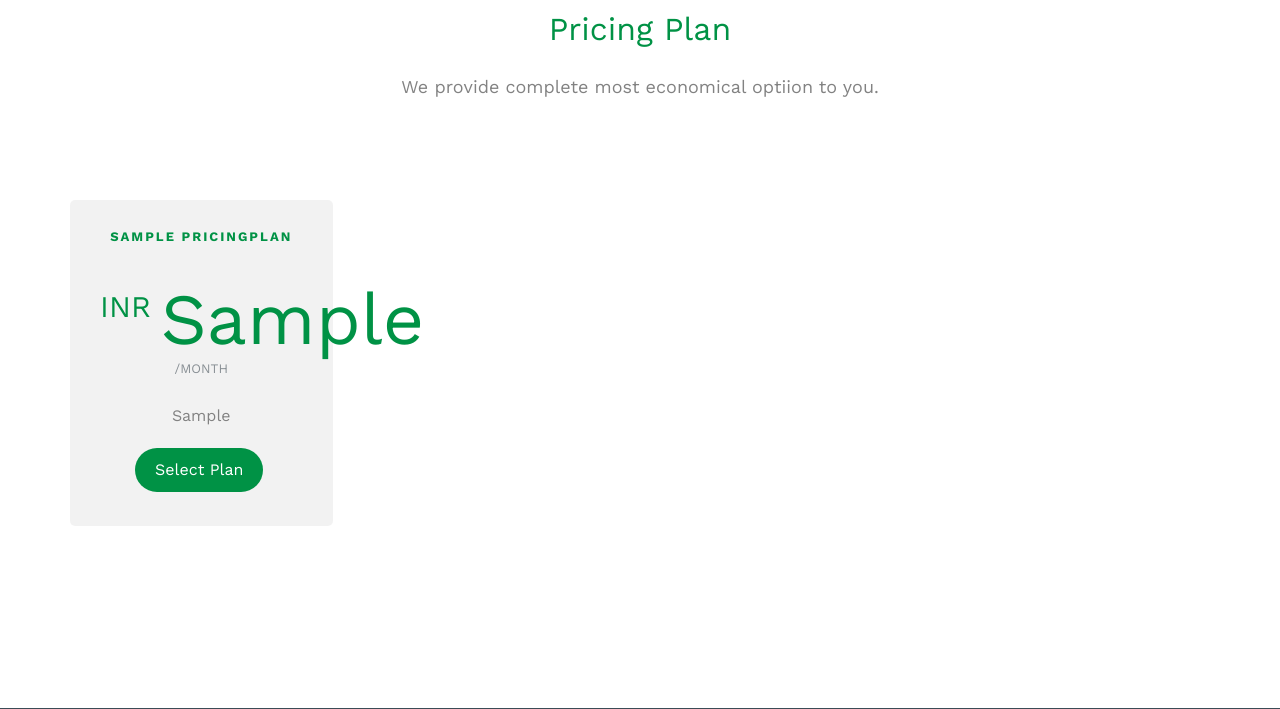
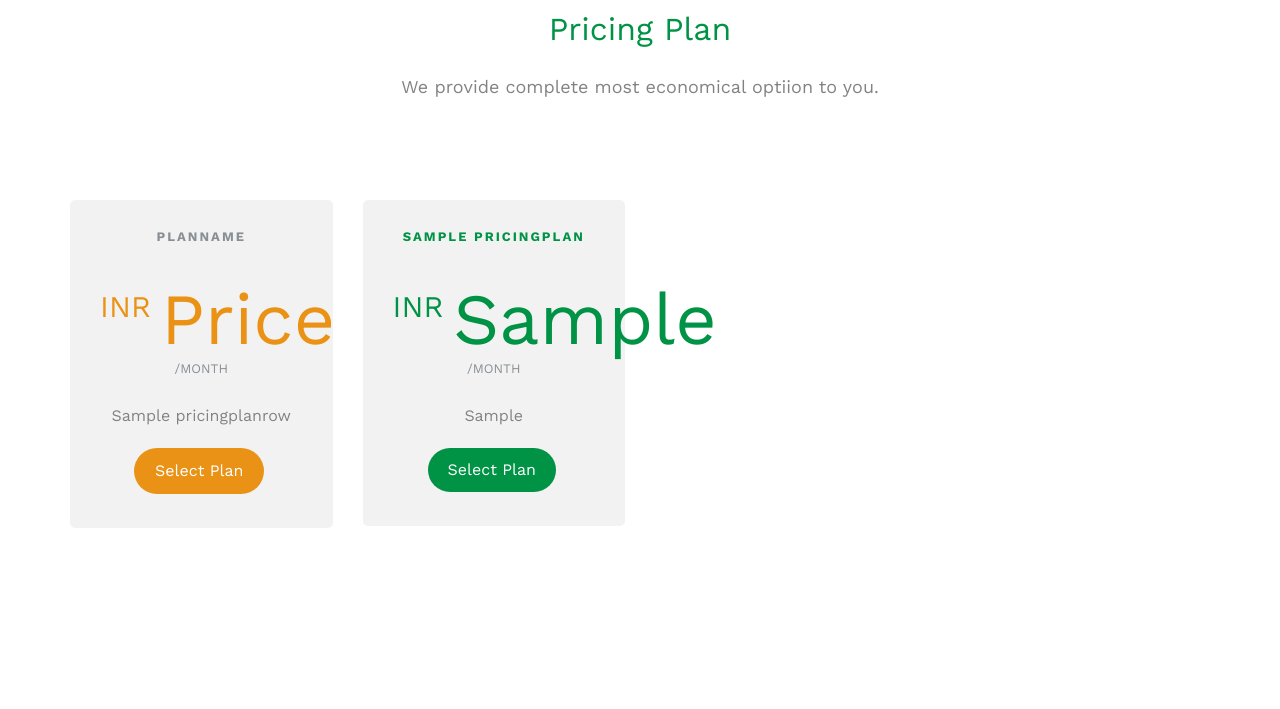
Before and after one commit to ManishPrajapat/Freegrepo, a Django app: page /courses/1/ in a window 1280 px wide. Shown: the part 1770-2479 px from the top of the page. Run offline with Django 3.2, Linux system fonts and the light colour scheme; tables that the repository leaves empty hold one stand-in row (values such as "Sample post"); grey boxes marked "Sample" are stand-in pictures; some libraries are stand-ins or nearby versions; some web fonts are replaced.

Commit message:
Tabledata Column

```diff
--- a/myproject/app/templates/app/courses.html
+++ b/myproject/app/templates/app/courses.html
@@ -244,6 +244,20 @@
 					</div>
 				<div class="row">
 					<div class="pricing">
+
+							<div class="col-md-3 animate-box">
+								<div class="price-box popular">
+									<h2 class="pricing-plan">PlanName</h2>
+									<div class="price"><sup class="currency">INR</sup>Price<small>/month</small></div>
+									<ul class="classes">
+										{% for singlevalue in tabledata%}
+											<li class="{% cycle '' 'color' %}">{{ singlevalue}}</li>
+										{% endfor %}
+									</ul>
+									<a href="/web/contact/" class="btn btn-select-plan btn-sm">Select Plan</a>
+								</div>
+							</div>
+
 						{% for singleplandata,planname,planprice in planzipdata %}
 							<div class="col-md-3 animate-box">
 								<div class="price-box">
```
